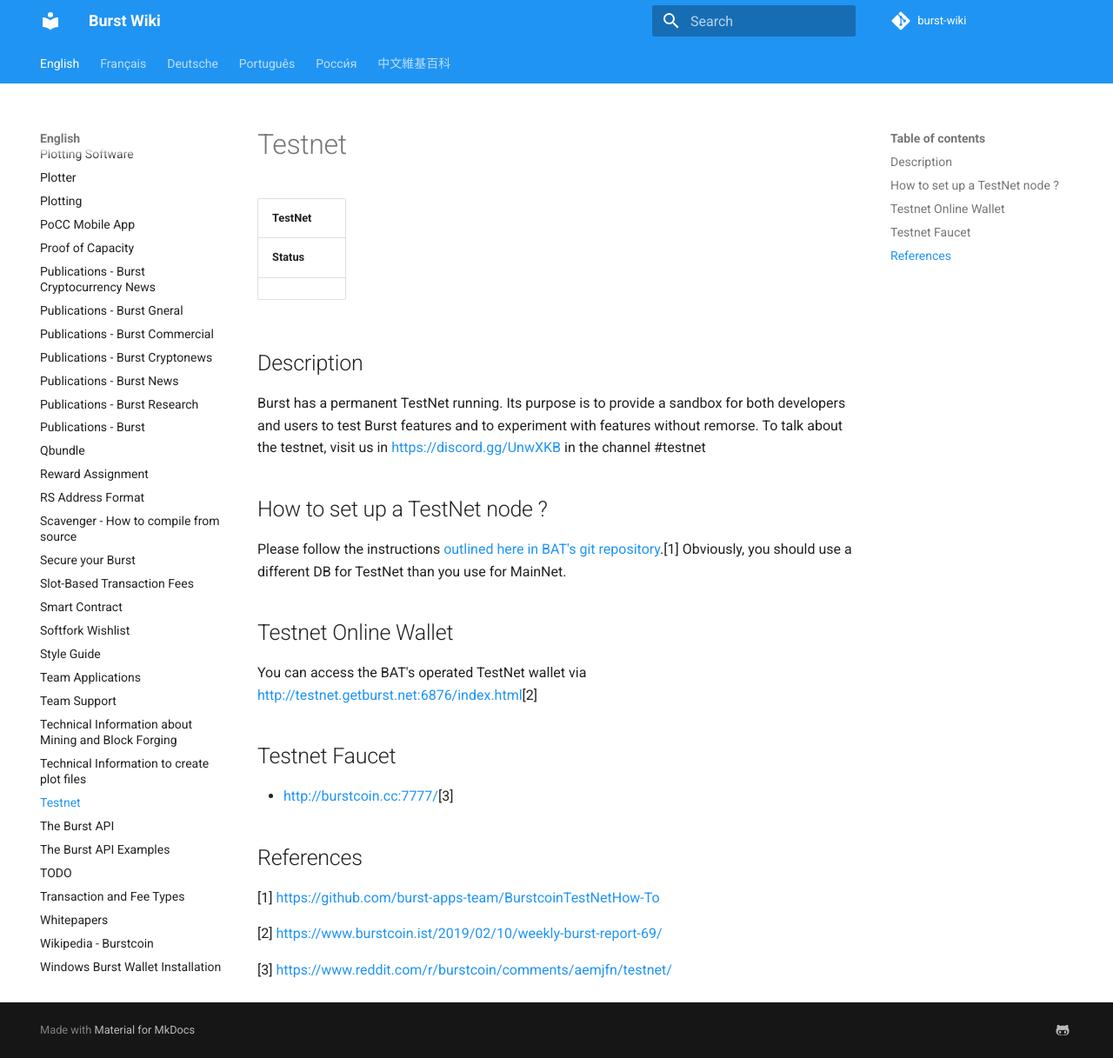
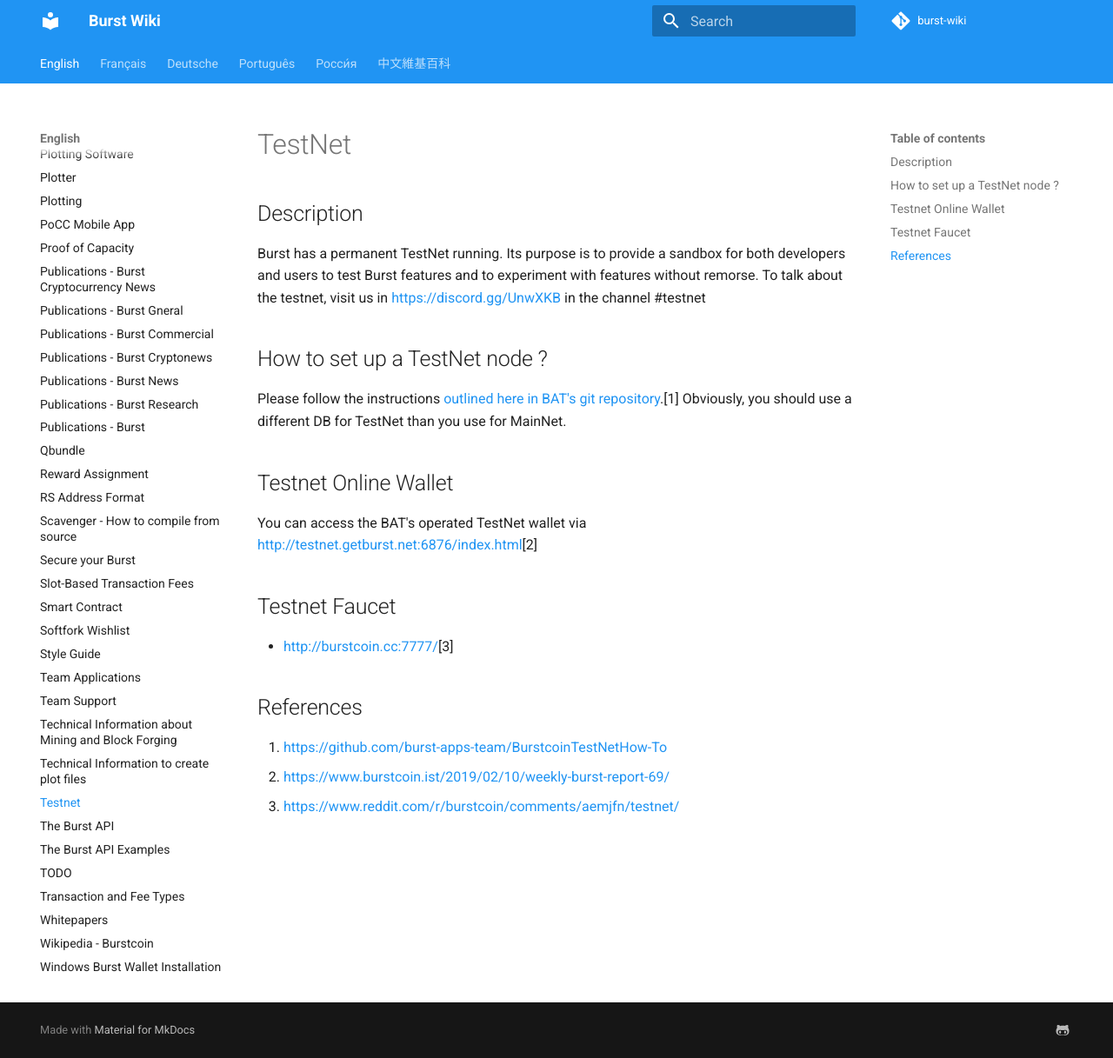
Before and after one commit to burst-apps-team/burst-wiki, an MkDocs documentation site: the page built from docs/en/testnet.md, in a window 1280 px wide and 1217 px high. Shown: the whole window at 87% size. Built offline with MkDocs 1.6.1 and Material for MkDocs 9.7.7, drawn with Linux system fonts in a browser that asks for light colours; comment, search, counter and statistics services are not loaded; old or Windows-style settings are respelled for this version of MkDocs.

Commit message:
Update testnet.md

```diff
--- a/docs/en/testnet.md
+++ b/docs/en/testnet.md
@@ -1,35 +1,23 @@
-| TestNet    |
-|------------|
-| **Status** |
-||
+# TestNet
 
-Description
------------
+## Description
 
 Burst has a permanent TestNet running. Its purpose is to provide a sandbox for both developers and users to test Burst features and to experiment with features without remorse. To talk about the testnet, visit us in <https://discord.gg/UnwXKB> in the channel \#testnet
 
-How to set up a TestNet node ?
-------------------------------
+## How to set up a TestNet node ?
 
 Please follow the instructions [outlined here in BAT's git repository](https://github.com/burst-apps-team/BurstcoinTestNetHow-To).[1] Obviously, you should use a different DB for TestNet than you use for MainNet.
 
-Testnet Online Wallet
----------------------
+## Testnet Online Wallet
 
 You can access the BAT's operated TestNet wallet via <http://testnet.getburst.net:6876/index.html>[2]
 
-Testnet Faucet
---------------
+## Testnet Faucet
 
 -   <http://burstcoin.cc:7777/>[3]
 
-References
-----------
+## References
 
-<references />
-
-[1] <https://github.com/burst-apps-team/BurstcoinTestNetHow-To>
-
-[2] <https://www.burstcoin.ist/2019/02/10/weekly-burst-report-69/>
-
-[3] <https://www.reddit.com/r/burstcoin/comments/aemjfn/testnet/>
+1. <https://github.com/burst-apps-team/BurstcoinTestNetHow-To>
+2. <https://www.burstcoin.ist/2019/02/10/weekly-burst-report-69/>
+3. <https://www.reddit.com/r/burstcoin/comments/aemjfn/testnet/>
```
